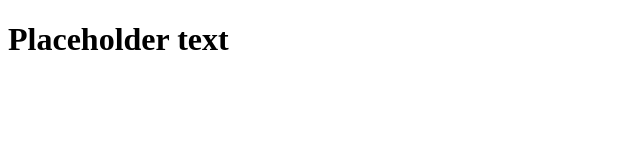
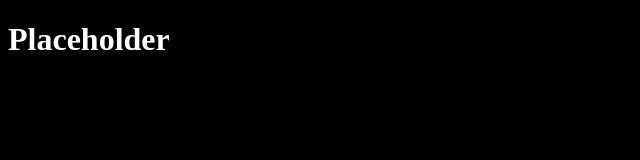
Before and after one commit to FiveTomb/website, a plain HTML site: page index.html in a window 1280 px wide. Shown: the whole page, without its empty margins (0-640 px from the left). Drawn offline with Linux system fonts and the light colour scheme.

Commit message:
Changed background color to black, and text color to white.

```diff
--- a/index.html
+++ b/index.html
@@ -4,9 +4,10 @@
     <meta charset="UTF-8">
     <meta http-equiv="X-UA-Compatible" content="IE=edge">
     <meta name="viewport" content="width=device-width, initial-scale=1.0">
+    <link rel="stylesheet" href="styles.css">
     <title>Website</title>
 </head>
 <body>
-    <h1>Placeholder text</h1>
+    <h1>Placeholder</h1>
 </body>
 </html>
--- /dev/null
+++ b/styles.css
@@ -0,0 +1,7 @@
+:root {
+    background-color: black;
+}
+
+h1 {
+    color: white;
+}
```
